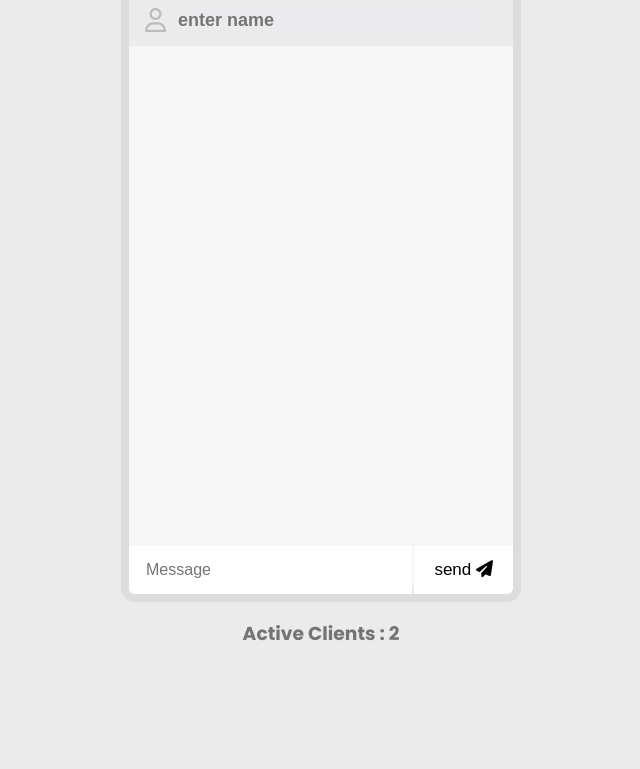
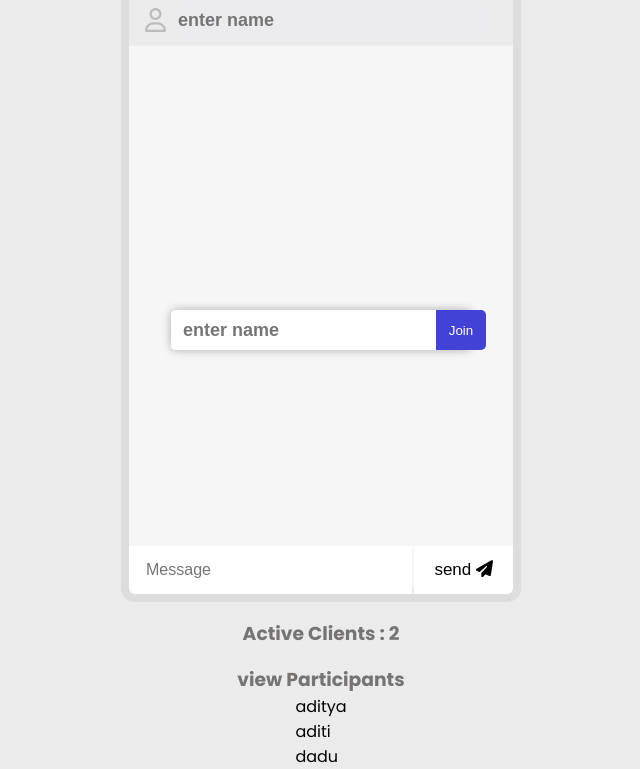
Before and after one commit to aditya-075/ChatApp, a website: page public/index.html in a window 1280 px wide. Shown: the part 70-839 px from the top of the page, without its empty margins (319-959 px from the left). Before the commit the page ends 800 px from the top, so only its background shows below. Drawn offline with nearby package versions, Linux system fonts and the light colour scheme; no server answers.

Commit message:
Update index.html , added participants list

```diff
--- a/public/index.html
+++ b/public/index.html
@@ -8,24 +8,26 @@
     <title>Chat App</title>
 </head>
 <body>
+
     <h1 class="title">Chat App <img src="chat2.png"></h1>
     <div class="main">
         <div class="name">
             <span><i class="far fa-user"></i></span>
-            <input type="text" class="name-input" id="name-input" placeholder="enter name" maxlength="20">
+            <input type="text" class="name-input" id="name-input" placeholder="enter name" readonly maxlength="20">
         </div>
         <ul class="message-container" id="message-container">
-            <!-- <li class="message-left">
+            <!-- <p class="username-left">Aditi</p>
+            <li class="message-left">
                 <p class="message">
-                    lorem ipsum
-                    <span>bluebird 26 July 10:40</span>
+                    <span>•26 July 10:40 ✓</span>
                 </p>
             </li>
 
+            <p class="username-right">Aditya</p>
             <li class="message-right">
                 <p class="message">
                     lorem ipsum
-                    <span>bluebird 26 July 10:40</span>
+                    <span>•26 July 10:42 ✓</span>
                 </p>
             </li>
 
@@ -46,6 +48,19 @@
         </form>
     </div>
     <h3 class="clients-total" id="clients-total">Active Clients : 2</h3>
+    <h3 class="view-participants" id="view-participants">view Participants</h3>
+    <div class="participantsList" id="participantsList">
+        <p>aditya</p>
+        <p>aditi</p>
+        <p>dadu</p>
+    </div>
+    <div class="blur-overlay" id="blur-overlay"></div>
+    <div class="popup-overlay" id="popup-overlay">
+        <div class="popup-content">
+            <input type="text" class="name-input joining" id="input-join" placeholder="enter name" maxlength="20">
+            <button class="join-btn" id="join-btn">Join</button>
+        </div>
+    </div>
     <script src="/socket.io/socket.io.js"></script>
     <script src="https://cdn.jsdelivr.net/npm/moment@2.30.1/moment.min.js"></script>
     <script src="client.js"></script>
```
